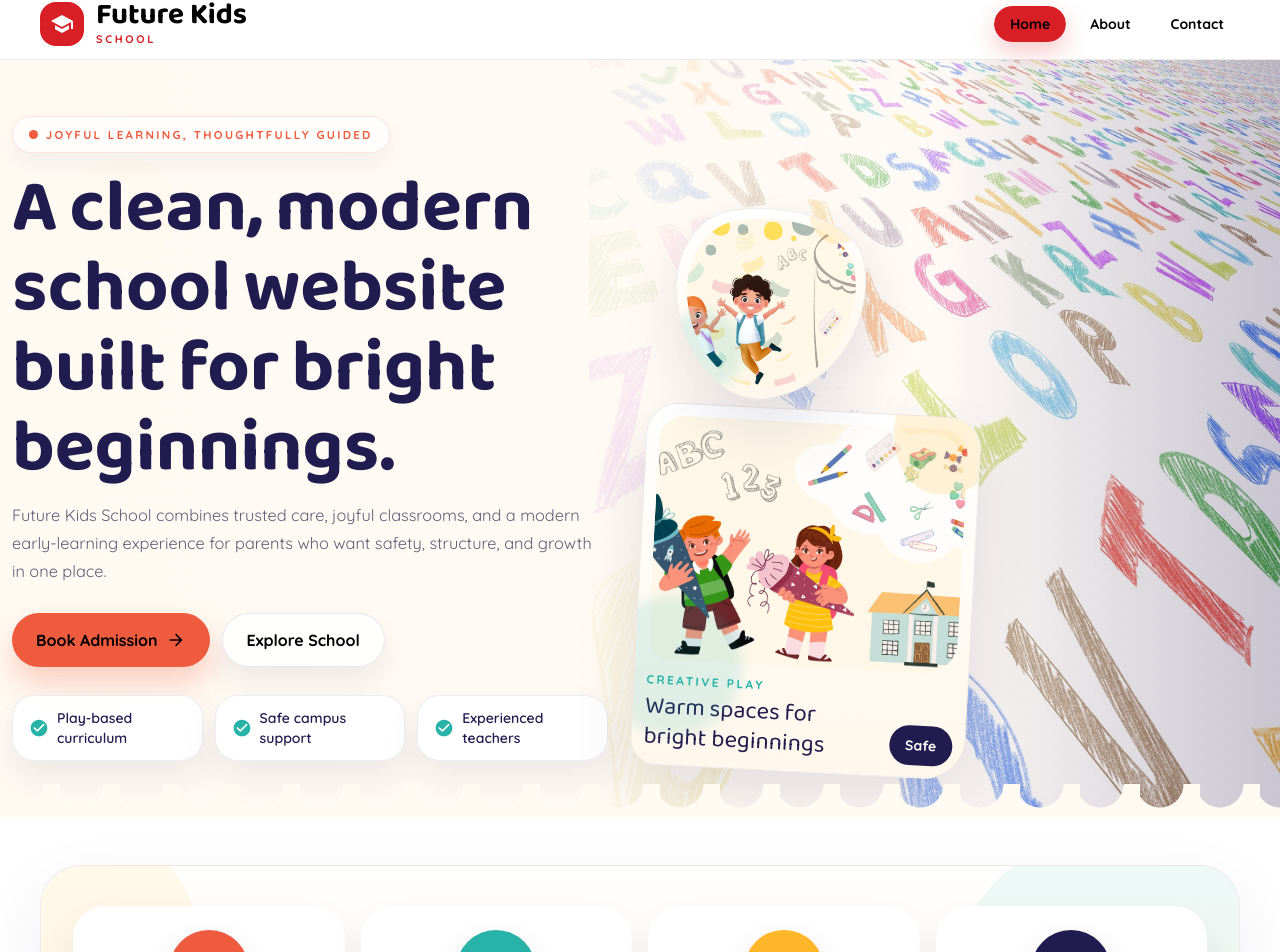
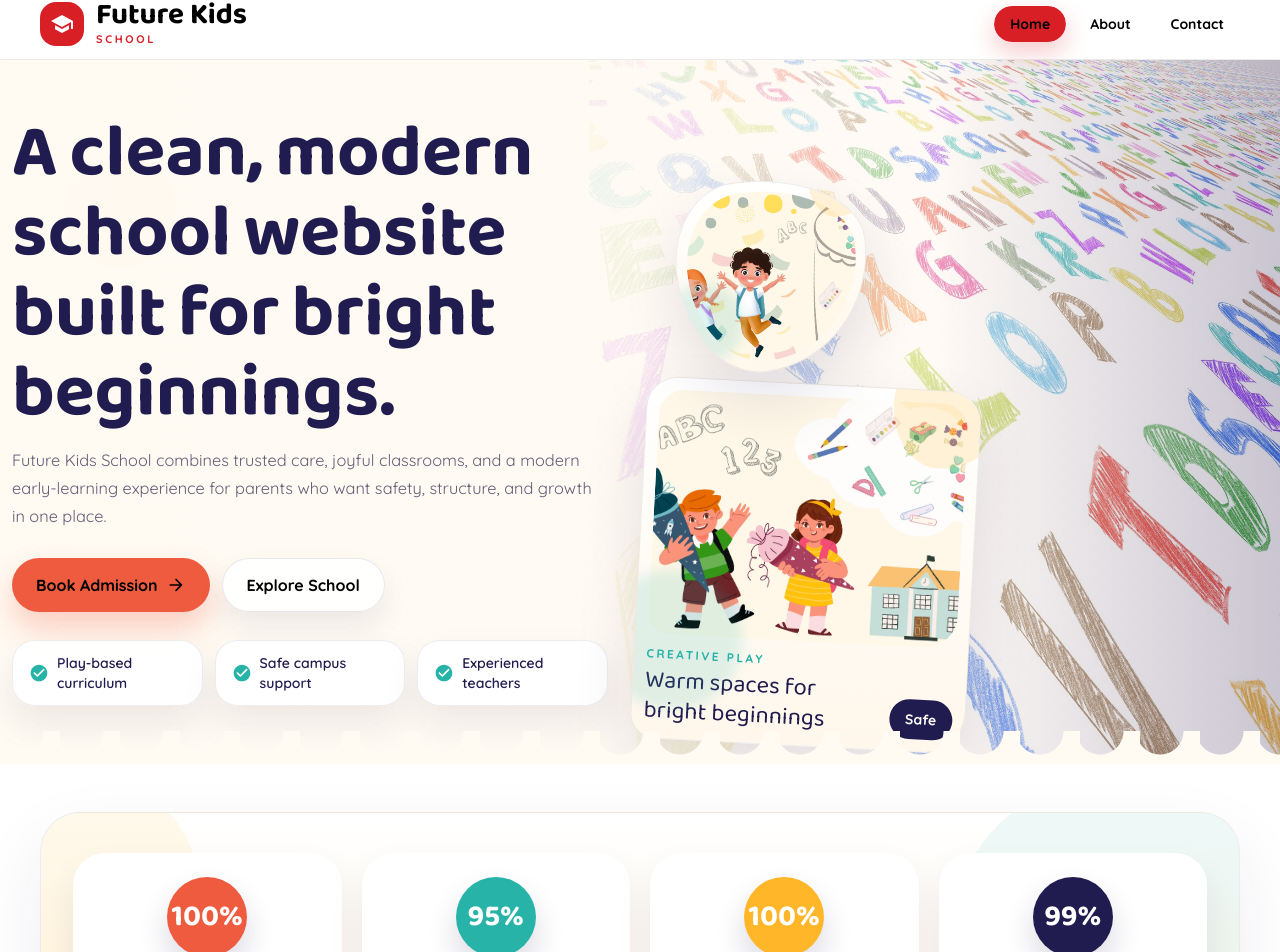
Before and after one commit to risewithmediaofficial-collab/futurekidsschool, a React (Vite) app: page / in a window 1280 px wide. Shown: the part 11-963 px from the top of the page. Built offline with nearby package versions, Linux system fonts and the light colour scheme.

Commit message:
Polish hero layout and shared typography

```diff
--- a/src/components/SectionTitle.jsx
+++ b/src/components/SectionTitle.jsx
@@ -9,7 +9,7 @@ function SectionTitle({ badge, title, description, align = "center" }) {
       whileInView={{ opacity: 1, y: 0 }}
       viewport={{ once: true, amount: 0.35 }}
       transition={{ duration: 0.7, ease: "easeOut" }}
-      className={`mx-auto mb-8 flex max-w-3xl flex-col gap-3 ${alignment} md:mb-10`}
+      className={`mx-auto mb-8 flex max-w-3xl flex-col gap-4 ${alignment} md:mb-10`}
     >
       {badge ? (
         <span className="accent-pill">
@@ -17,11 +17,11 @@ function SectionTitle({ badge, title, description, align = "center" }) {
           {badge}
         </span>
       ) : null}
-      <h2 className="font-display text-3xl font-bold leading-[1.05] text-black md:text-4xl lg:text-5xl">
+      <h2 className="font-display text-3xl font-bold leading-[1.02] text-[#211c4f] md:text-4xl lg:text-[3.1rem]">
         {title}
       </h2>
       {description ? (
-        <p className="max-w-2xl text-sm leading-7 text-black/65 md:text-base md:leading-8 lg:text-lg">
+        <p className="max-w-2xl text-sm leading-7 text-[#2e2a4d]/72 md:text-base md:leading-8 lg:text-[1.05rem]">
           {description}
         </p>
       ) : null}
--- a/src/components/StickyCardSections.jsx
+++ b/src/components/StickyCardSections.jsx
@@ -110,7 +110,7 @@ function StickyCardSections({
               }}
               className="absolute inset-0 flex items-center justify-center"
             >
-              <div className="section-surface grid h-[78vh] 'min-h-[620px]' w-full overflow-hidden grid-rows-[220px_1fr] md:h-full md:min-h-0 md:grid-cols-[1.08fr_0.92fr] md:grid-rows-1">
+              <div className="section-surface grid h-[78vh] min-h-[620px] w-full overflow-hidden grid-rows-[220px_1fr] md:h-full md:min-h-0 md:grid-cols-[1.08fr_0.92fr] md:grid-rows-1">
                 <div className="relative overflow-hidden bg-[#211c4f] md:hidden">
                   <img
                     src={card.image}
@@ -128,11 +128,11 @@ function StickyCardSections({
                     </span>
                   ) : null}
 
-                  <h2 className="mt-4 font-display text-2xl font-bold leading-[1.05] text-[#211c4f] sm:text-3xl md:mt-5 md:text-4xl lg:text-5xl">
+                  <h2 className="mt-4 font-display text-2xl font-bold leading-[1.02] text-[#211c4f] sm:text-3xl md:mt-5 md:text-4xl lg:text-[3.1rem]">
                     {card.title}
                   </h2>
 
-                  <p className="mt-3 hidden text-sm leading-6 text-[#2e2a4d]/75 md:block md:text-base md:leading-8">
+                  <p className="mt-3 hidden text-sm leading-7 text-[#2e2a4d]/74 md:block md:text-base md:leading-8">
                     {card.description}
                   </p>
 
--- a/src/pages/Home.jsx
+++ b/src/pages/Home.jsx
@@ -260,12 +260,7 @@ function Home() {
 
         <div className="page-shell-wide relative grid min-h-[calc(100vh-96px)] items-center gap-8 py-12 md:grid-cols-[0.98fr_1.02fr] md:py-14 lg:gap-10">
           <div className="max-w-3xl self-center">
-            <span className="accent-pill">
-              <span className="red-dot" />
-              Joyful learning, thoughtfully guided
-            </span>
-
-            <div className="mt-5 flex max-w-4xl flex-wrap gap-x-3 gap-y-2">
+            <div className="flex max-w-4xl flex-wrap gap-x-3 gap-y-2">
               {heroWords.map((word, index) => (
                 <motion.span
                   key={`${word}-${index}`}
@@ -374,7 +369,7 @@ function Home() {
 
       <section className="page-shell py-8 md:py-12">
         <div className="section-surface px-5 py-8 md:px-8 md:py-10">
-          <div className="relative z-10 grid gap-4 sm:grid-cols-2 xl:grid-cols-4">
+          <div className="relative z-10 grid gap-5 sm:grid-cols-2 xl:grid-cols-4">
             {stats.map((item, index) => (
               <div
                 key={item.label}
```
